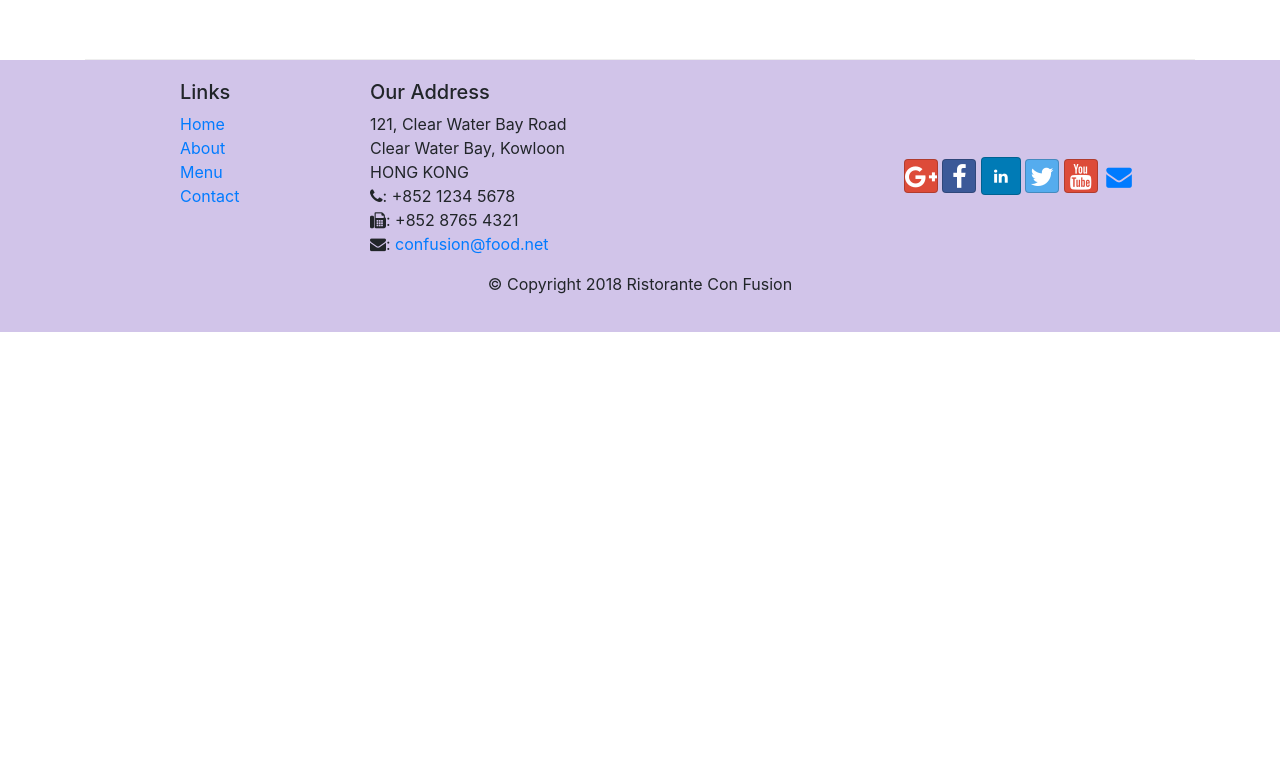
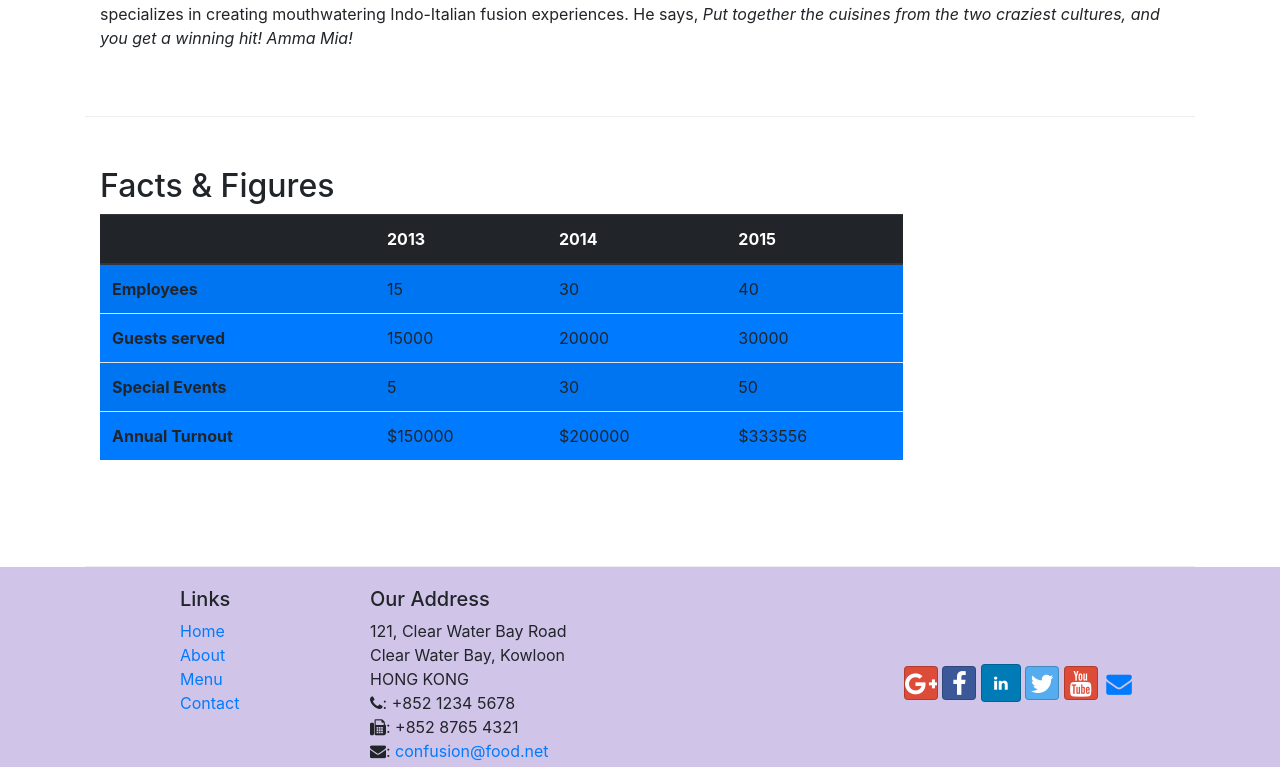
Before and after one commit to Hassan-Latif/Resturant-Website, a website: page aboutus.html in a window 1280 px wide. Shown: the part 1864-2631 px from the top of the page. Before the commit the page ends 2196 px from the top, so only its background shows below. Drawn offline with nearby package versions, Linux system fonts and the light colour scheme.

Commit message:
Tables and Cards have been added

```diff
--- a/aboutus.html
+++ b/aboutus.html
@@ -67,7 +67,35 @@
                 <p>Started in 2010, Ristorante con Fusion quickly established itself as a culinary icon par excellence in Hong Kong. With its unique brand of world fusion cuisine that can be found nowhere else, it enjoys patronage from the A-list clientele in Hong Kong.  Featuring four of the best three-star Michelin chefs in the world, you never know what will arrive on your plate the next time you visit us.</p>
                 <p>The restaurant traces its humble beginnings to <em>The Frying Pan</em>, a successful chain started by our CEO, Mr. Peter Pan, that featured for the first time the world's best cuisines in a pan.</p>
             </div>
-            <div>
+            <div class="col-sm">
+                <div class="card">
+                    <h3 class="card-header bg-primary text-white">Facts at a glance</h3>
+                <div class="card-body">
+                    <dl class="row">
+                        <dt class="col-6">Started</dt>
+                        <dd class="col-6">3.Feb 2017</dd>
+                        <dt class="col-6">Major Stake Holders</dt>
+                        <dd class="col-6">HK fine food .Inc</dd>
+                        <dt class="col-6">Last year's turnover</dt>
+                        <dd class="col-6">$123456</dd>
+                        <dt class="col-6">Members </dt>
+                        <dd class="col-6">40</dd>
+                    </dl>
+                </div>
+                </div>
+
+            </div>
+            <div class="col-12">
+                <div class="card card-body bg-light">
+                    <blockquote class="blockquote">
+                        <p class="mb-0">Anything you like to add coz I am busy doing what I love  and I don't have time for this to start all over again</p>
+                        <footer class="blockquote-footer">Hassan
+                        <cite title="Source Title">The wit $ wisdom</cite>
+                    </footer>
+                    </blockquote>
+
+                </div>
+
             </div>
         </div>
 
@@ -84,6 +112,62 @@
                 <h3>Alberto Somayya <small>Executive Chef</small></h3>
                 <p class="d-none d-sm-block">Award winning three-star Michelin chef with wide International experience having worked closely with whos-who in the culinary world, he specializes in creating mouthwatering Indo-Italian fusion experiences. He says, <em>Put together the cuisines from the two craziest cultures, and you get a winning hit! Amma Mia!</em></p>
             </div>
+       </div>
+       <div class="row row-content">
+           <div class="col-12 col-sm-9">
+            <h2>Facts & Figures</h2>
+
+            <div class="table-responsive"></div>
+            <table class="table table-striped">
+                <thead class="thead-dark">
+                    <tr>
+                        <th>&nbsp;</th>
+                        <th>2013</th>
+                        <th>2014</th>
+                        <th>2015</th>
+                    </tr>
+
+                </thead>
+
+                <tbody class="tbody bg-primary">
+                    <tr>
+                        <th>
+                            Employees
+                        </th>
+                        <td>15</td>
+                        <td>30</td>
+                        <td>40</td>
+                    </tr>
+                    <tr>
+                        <th>Guests served</th>
+                        <td>15000</td>
+                        <td>20000</td>
+                        <td>30000</td>
+                    </tr>
+                    <tr>
+                        <th>Special Events</th>
+                        <td>5</td>
+                        <td>30</td>
+                        <td>50</td>
+                    </tr>
+                    <tr>
+                        <th>Annual Turnout</th>
+                        <td>$150000</td>
+                        <td>$200000</td>
+                        <td>$333556</td>
+                    </tr>
+                </tbody>
+
+
+
+
+
+
+            </table>
+
+
+           </div>
+
        </div>
 
     </div>
```
